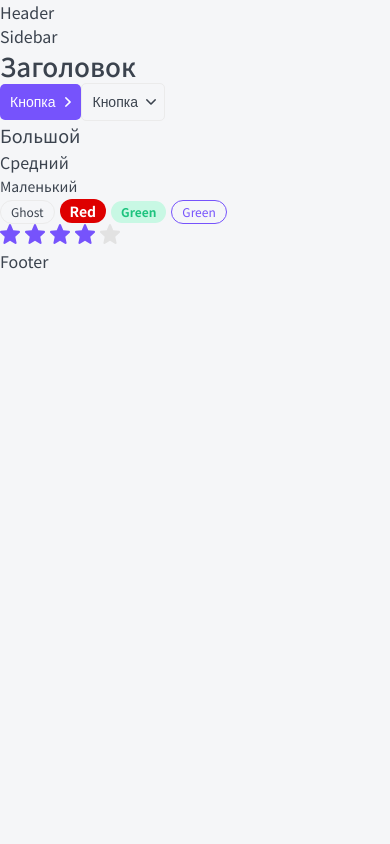
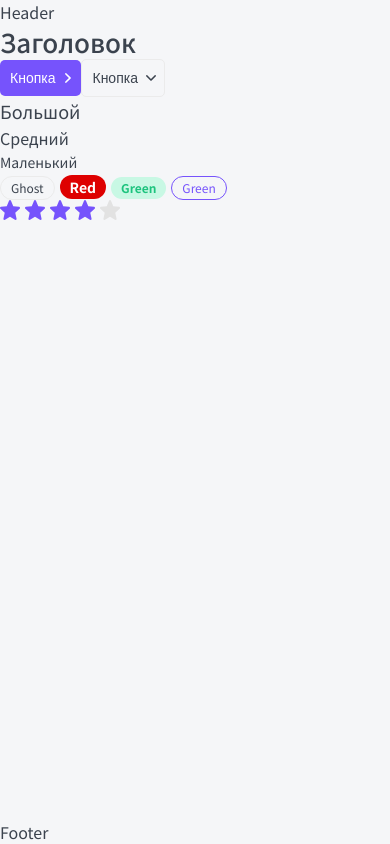
Before and after one commit to pahany4/nextJS_Typescript, a Next.js app: page / in a window 390 px wide. Built offline with nearby package versions, Linux system fonts and the light colour scheme.

Commit message:
верстка layout

```diff
--- a/layout/Layout.module.css
+++ b/layout/Layout.module.css
@@ -0,0 +1,46 @@
+.wrapper {
+    display: grid;
+    grid-template-columns: auto 230px minmax(320px, 1200px) auto;
+    grid-template-rows: auto 1fr auto;
+    min-height: 100vh;
+    grid-template-areas:
+	". header header ."
+	". sidebar body ."
+	"footer footer footer footer";
+}
+
+.header {
+    grid-area: header;
+    display: none;
+}
+
+.sidebar {
+    grid-area: sidebar;
+}
+
+.body {
+    grid-area: body;
+}
+
+.footer {
+    grid-area: footer;
+}
+
+@media (max-width: 765px) {
+    .wrapper {
+        grid-template-columns: minmax(320px, 1fr);
+        grid-template-areas:
+			"header"
+			"body"
+			"footer";
+    }
+
+    .sidebar {
+        display: none;
+    }
+
+    .header {
+        display: block;
+    }
+
+}
--- a/layout/Layout.tsx
+++ b/layout/Layout.tsx
@@ -1,4 +1,5 @@
 import { LayoutProps } from './Layout.props';
+import styles from './Layout.module.css';
 import { Header } from './Header/Header';
 import React, { FunctionComponent } from 'react';
 import { Sidebar } from './Sidebar/Sidebar';
@@ -6,16 +7,14 @@ import { Footer } from './Footer/Footer';
 
 const Layout = ({ children }: LayoutProps): JSX.Element => {
 	return (
-		<>
-			<Header />
-			<div>
-				<Sidebar />
-				<div>
-					{children}
-				</div>
+		<div className={styles.wrapper}>
+			<Header className={styles.header} />
+			<Sidebar className={styles.sidebar} />
+			<div className={styles.body}>
+				{children}
 			</div>
-			<Footer />
-		</>
+			<Footer className={styles.footer} />
+		</div>
 	);
 };
 
```
